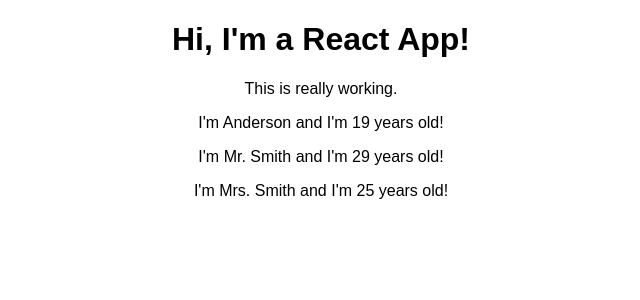
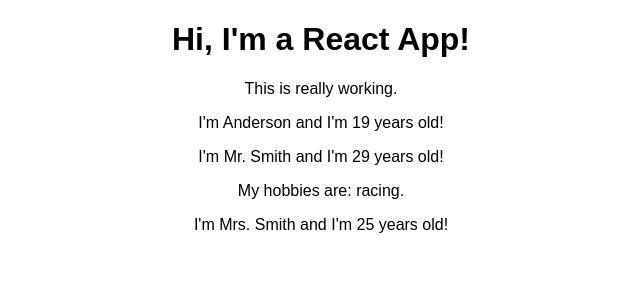
Before and after one commit to AndersonCossul/learning-react, a React (Create React App) app: page / in a window 1280 px wide. Shown: the top 300 px of the page, without its empty margins (319-959 px from the left). Built offline with nearby package versions, Linux system fonts and the light colour scheme.

Commit message:
Props children.

```diff
--- a/src/Person/Person.js
+++ b/src/Person/Person.js
@@ -2,9 +2,10 @@
 
 const person = (props) => {
   return (
-    <p>
-      I'm {props.name} and I'm {props.age} years old!
-    </p>
+    <div>
+      <p>I'm {props.name} and I'm {props.age} years old!</p>
+      <p>{props.children}</p>
+    </div>
   )
 }
 
```
